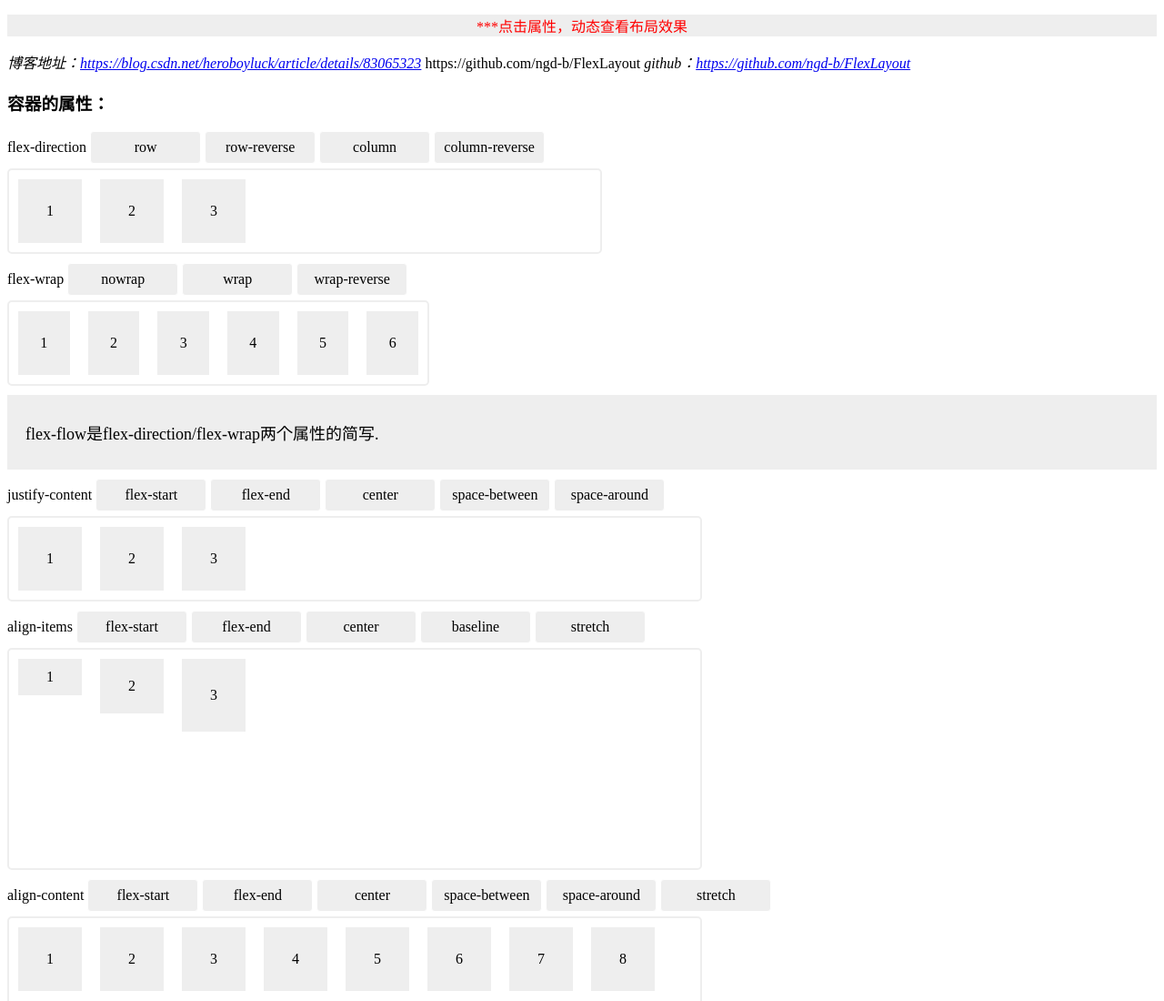
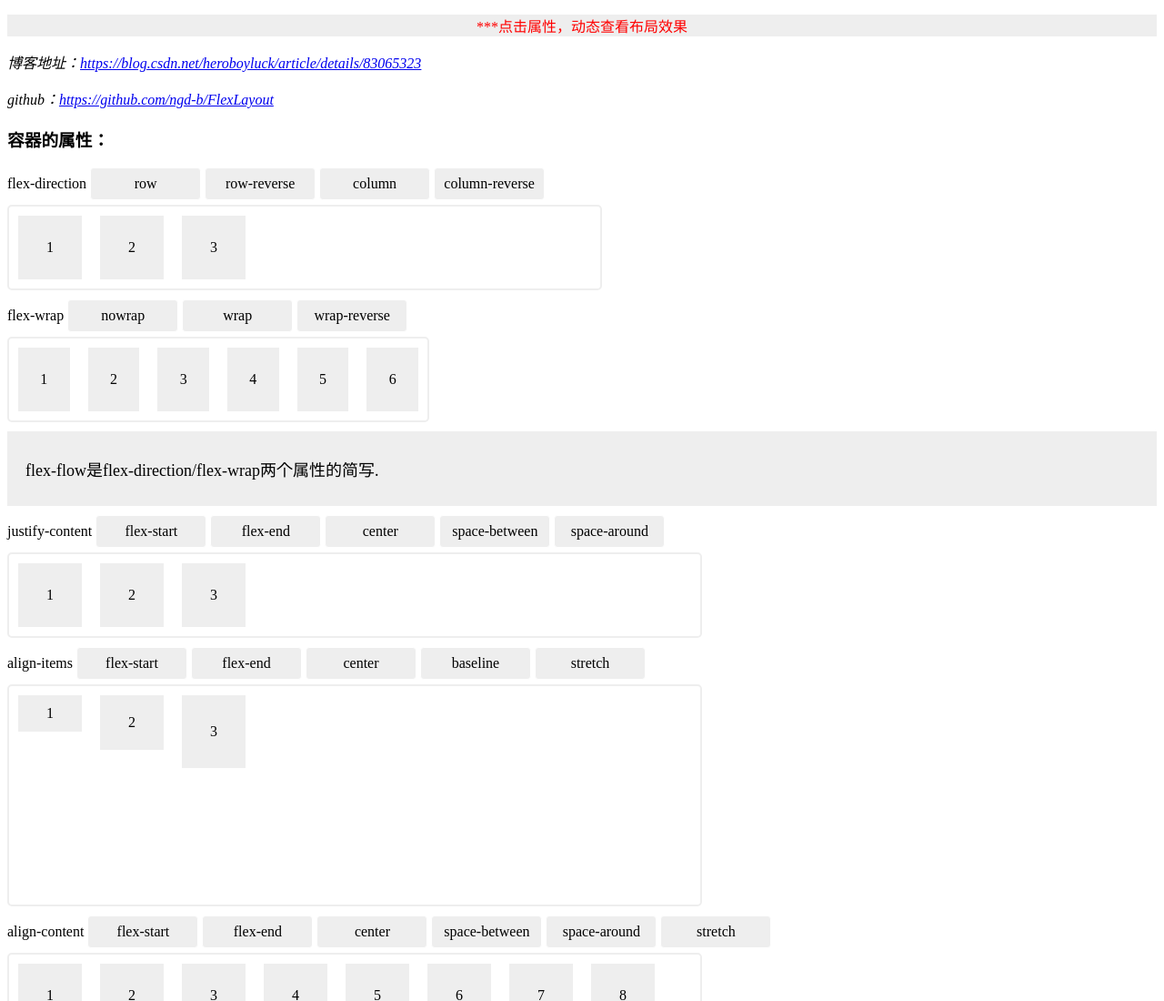
Before and after one commit to ngd-b/FlexLayout, a plain HTML site: page index.html in a window 1280 px wide. Shown: the top 1100 px of the page at 91% size. Drawn offline with Linux system fonts and the light colour scheme.

Commit message:
Update index.html

```diff
--- a/index.html
+++ b/index.html
@@ -8,9 +8,9 @@
 <body>
 	<div class="container">
 		<p style="background-color:#eee;text-align:center;color:red;">***点击属性，动态查看布局效果</p>
-		<cite>博客地址：<a href="https://blog.csdn.net/heroboyluck/article/details/83065323">https://blog.csdn.net/heroboyluck/article/details/83065323</a></cite>
-		https://github.com/ngd-b/FlexLayout
-		<cite>github：<a href="https://github.com/ngd-b/FlexLayout">https://github.com/ngd-b/FlexLayout</a></cite>
+		<p><cite>博客地址：<a href="https://blog.csdn.net/heroboyluck/article/details/83065323">https://blog.csdn.net/heroboyluck/article/details/83065323</a></cite></p>
+
+		<p><cite>github：<a href="https://github.com/ngd-b/FlexLayout">https://github.com/ngd-b/FlexLayout</a></cite></p>
 		<h3>容器的属性：</h3>
 		<div class="container-item">
 			<div class="select">
```
